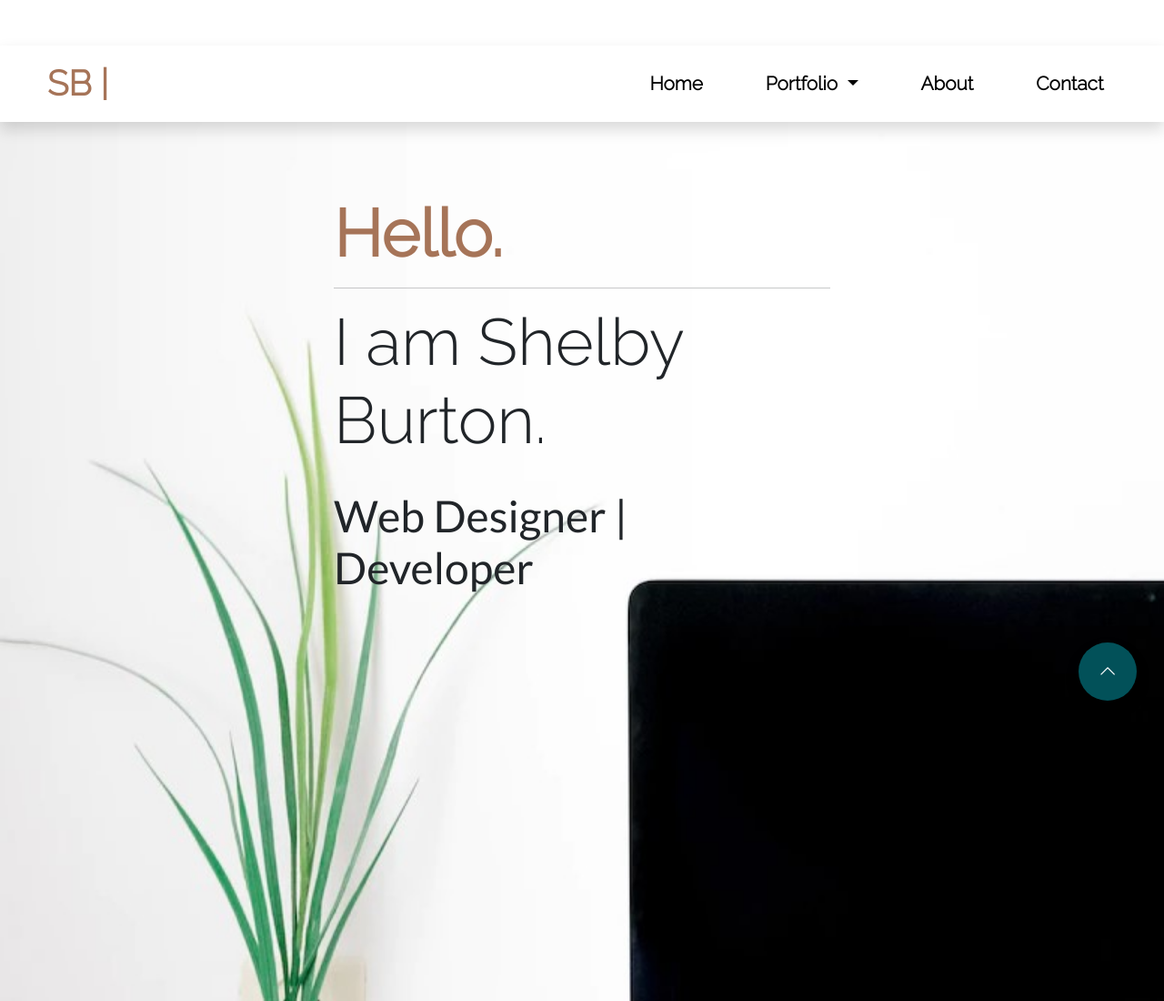
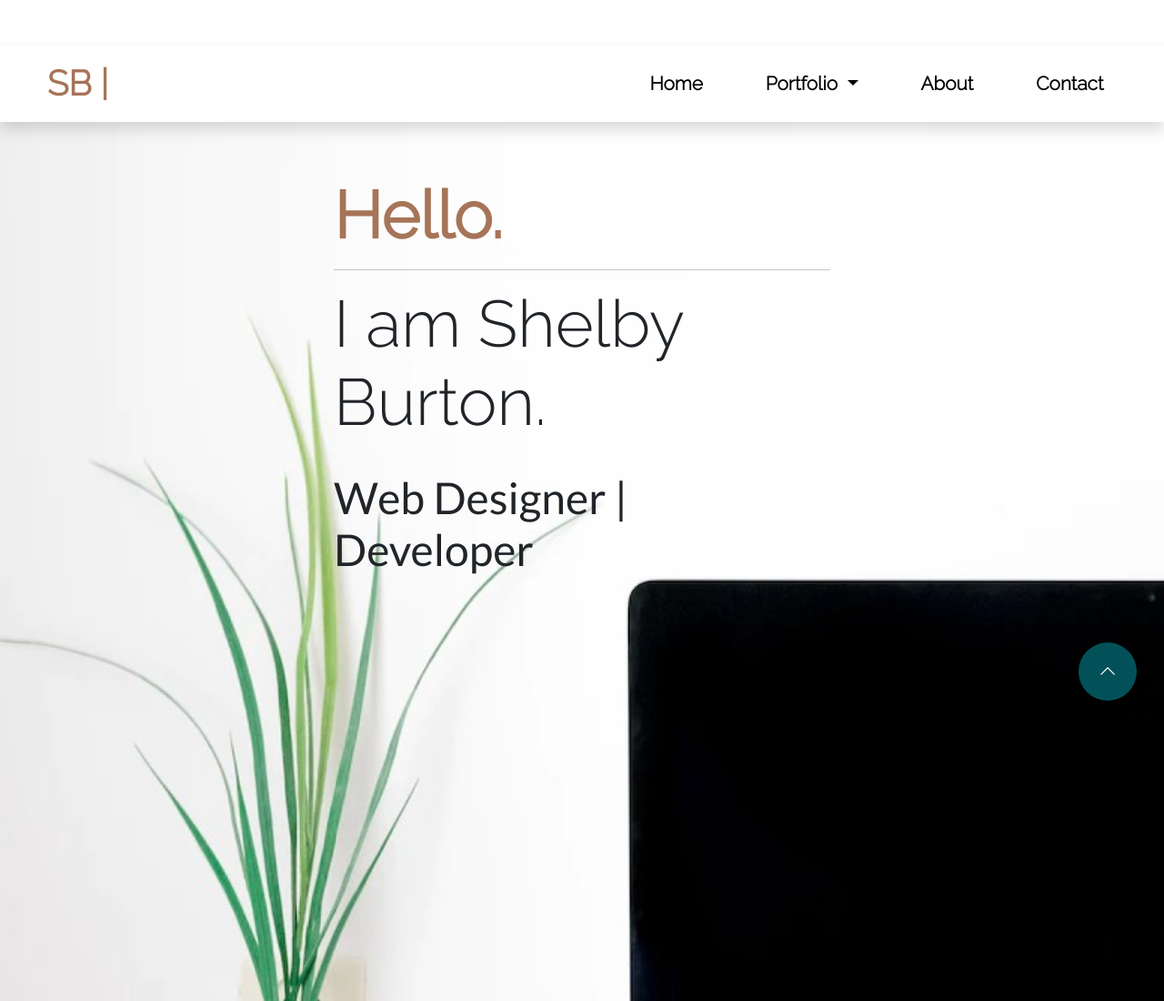
Before and after one commit to WSU-SoC-WEB2890-CU/web2890-portfolio-website-shelbyburton, a website built with Vite: page src/index.html in a window 1280 px wide. Shown: the top 1100 px of the page at 91% size. Built offline with nearby package versions, Linux system fonts and the light colour scheme.

Commit message:
Final Submission

```diff
--- a/src/index.html
+++ b/src/index.html
@@ -62,7 +62,7 @@
       <div class="container">
         <div class="row d-flex align-items-center justify-content-center text-grey">
           <div class="col-md-6 intros text-start">
-            <h1 class="display-2" style="margin-top: 80px">
+            <h1 class="display-2" style="margin-top: 60px">
               <span class="display-1--intro fw-bold" style="color: #a67458"> Hello. </span>
               <hr class="mx-auto;" />
               I am Shelby Burton.
```
